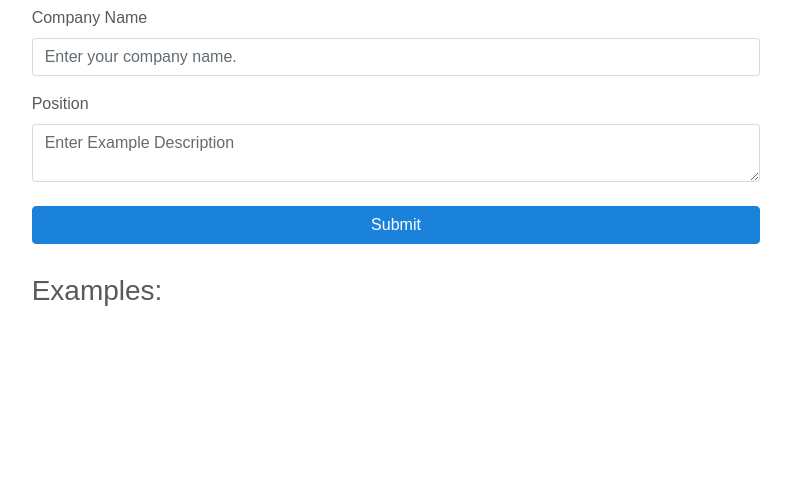
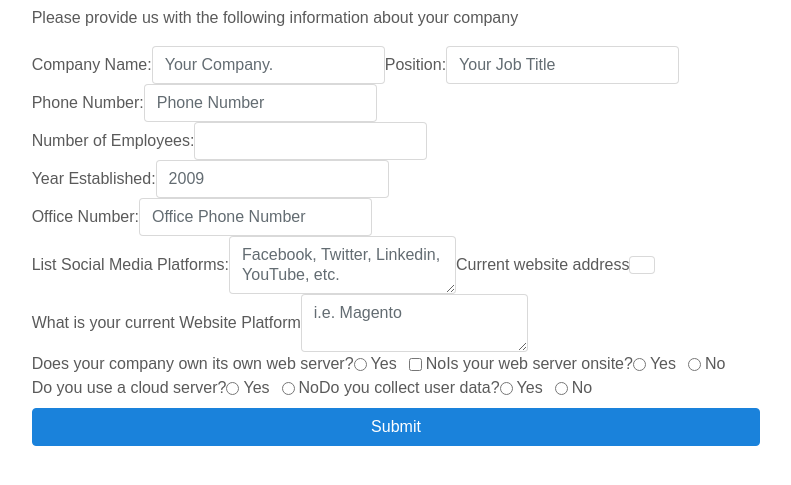
Before and after one commit to mrc1234/Project_2-dod, a Node server app: page /survey in a window 1280 px wide. Shown: the part 110-595 px from the top of the page, without its empty margins (244-1035 px from the left). Run offline with Node 20, Linux system fonts and the light colour scheme; some libraries are stand-ins or nearby versions.

Commit message:
started survey - survey.handlebars

```diff
--- a/views/survey.handlebars
+++ b/views/survey.handlebars
@@ -1,7 +1,8 @@
 <header>
   <nav class="navbar navbar-expand-md navbar-dark fixed-top bg-dark">
     <a class="navbar-brand" href="index">Developers of Data</a>
-        <button class="navbar-toggler" type="button" data-toggle="collapse" data-target="#navbarCollapse" aria-controls="navbarCollapse" aria-expanded="false" aria-label="Toggle navigation">
+    <button class="navbar-toggler" type="button" data-toggle="collapse" data-target="#navbarCollapse" aria-controls="navbarCollapse"
+      aria-expanded="false" aria-label="Toggle navigation">
       <span class="navbar-toggler-icon"></span>
     </button>
     <div class="collapse navbar-collapse" id="navbarCollapse">
@@ -35,26 +36,113 @@
         <h1>Survey</h1>
 
         <!--  -->
-        <form class="clearfix mb-4" action="POST">
+        <p>Please provide us with the following information about your company</p>
+        <form class="clearfix mb-4 form-inline" action="POST">
+         <!--<div class="form-row">-->
+            <div class="form-group form-inline">
+              <label for="company_name">Company Name: </label>
+              <input type="string" id="company-name" class="form-control" aria-describedby="company-name" placeholder="Your Company.">
+            </div>
+
+            <div class="form-group ">
+              <label for="position">Position: </label>
+              <input type="string" class="form-control" id="position" aria-describedby="position" placeholder="Your Job Title"></textarea>
+            </div>
+
+            <div class="form-group ">
+              <label for="phone_number">Phone Number: </label>
+              <input type="tel" class="form-control" id="phone-number" aria-describedby="phone-number" placeholder="Phone Number"></textarea>
+            </div>
+         <!-- </div> -->
+
+          <div class="form-row">
           <div class="form-group">
-            <label for="company_name">Company Name</label>
-            <input type="string" id="company_name" class="form-control" aria-describedby="company-name" placeholder="Enter your company name.">
+            <label for="number_workers">Number of Employees: </label>
+            <input type="integer" class="form-control" id="number-workers" aria-describedby="number-employees"
+              placeholder=" "></textarea>
           </div>
+
           <div class="form-group">
-            <label for="position">Position</label>
-            <textarea class="form-control" id="position" aria-describedby="example-description" placeholder="Enter Example Description"></textarea>
+            <label for="year_established">Year Established: </label>
+            <input type="integer" min="4" max="4" width="4" class="form-control" id="year-established" aria-describedby="year-established"
+              placeholder="2009"></textarea>
           </div>
+
+          <div class="form-group">
+            <label for="office_number">Office Number: </label>
+            <input type="tel" class="form-control" id="office-number" aria-describedby="office-number" placeholder="Office Phone Number"></textarea>
+          </div>
+          </div>
+
+          <div class="form-group">
+            <label for="social_media">List Social Media Platforms: </label>
+            <textarea class="form-control" id="social-media" aria-describedby="social-media" placeholder="Facebook, Twitter, Linkedin, YouTube, etc."></textarea>
+          </div>
+
+          <div class="form-group">
+            <label for="website">Current website address</label>
+            <string class="form-control" id="website" aria-describedby="web-address" placeholder="mycompany.com"></textarea>
+          </div>
+
+          <div class="form-group">
+            <label for="platform">What is your current Website Platform</label>
+            <textarea class="form-control" id="position" aria-describedby="position" placeholder="i.e. Magento"></textarea>
+          </div>
+
+          <div class="form-group">
+            <label for="own_server">Does your company own its own web server?</label>
+            <div class="form-check form-check-inline">
+              <input class="form-check-input" type="radio" name="own_server" id="own-server-1" value="Yes">
+              <label class="form-check-label" for="own-server-1">Yes</label>
+            </div>
+            <div class="form-check form-check-inline">
+              <input class="form-check-input" type="checkbox" name="own_server" id="own-server-2" value="No">
+              <label class="form-check-label" for="own-server-2">No</label>
+            </div>
+          </div>
+
+
+          <div class="form-group">
+            <label for="server_onsite">Is your web server onsite?</label>
+            <div class="form-check form-check-inline">
+              <input class="form-check-input" type="radio" name="server_onsite" id="own-server-1" value="Yes">
+              <label class="form-check-label" for="own-server-1">Yes</label>
+            </div>
+            <div class="form-check form-check-inline">
+              <input class="form-check-input" type="radio" name="server_onsite" id="own-server-2" value="No">
+              <label class="form-check-label" for="own-server-2">No</label>
+            </div>
+          </div>
+
+
+          <div class="form-group">
+            <label for="cloud_server">Do you use a cloud server?</label>
+            <div class="form-check form-check-inline">
+              <input class="form-check-input" type="radio" name="cloud_server" id="cloud-server-1" value="Yes">
+              <label class="form-check-label" for="cloud-server-1">Yes</label>
+            </div>
+            <div class="form-check form-check-inline">
+              <input class="form-check-input" type="radio" name="cloud_server" id="cloud-server-2" value="No">
+              <label class="form-check-label" for="cloud-server-2">No</label>
+            </div>
+          </div>
+
+
+          <div class="form-group">
+            <label for="collect_user_data">Do you collect user data?</label>
+            <div class="form-check form-check-inline">
+              <input class="form-check-input" type="radio" name="collect_user_data" id="collect-user-data-1" value="Yes">
+              <label class="form-check-label" for="collect-user-data-1">Yes</label>
+            </div>
+            <div class="form-check form-check-inline">
+              <input class="form-check-input" type="radio" name="collect_user_data" id="collect-user-data-2" value="No">
+              <label class="form-check-label" for="collect-user-data-2">No</label>
+            </div>
+          </div>
+
           <button id="submit" class="btn btn-primary float-right">Submit</button>
         </form>
-        <h3>Examples:</h3>
-        <ul id="example-list" class="list-group">
-          {{#each examples}}
-          <li data-id="{{this.id}}" class="list-group-item">
-            <a href="example/{{this.id}}">{{this.text}}</a>
-            <button class="btn btn-danger float-right delete">ｘ</button>
-          </li>
-          {{/each}}
-        </ul>
+
       </div>
     </div>
   </div>
```
Lines whose indentation alone changed are shown as unchanged.
